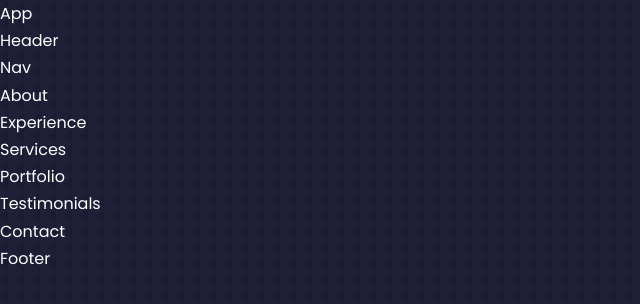
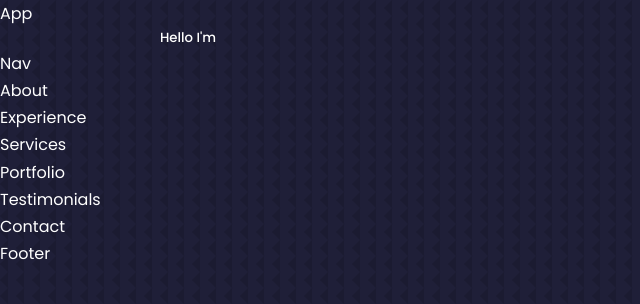
Before and after one commit to Nijumdip/portfolio-1, a React (Create React App) app: page / in a window 1280 px wide. Shown: the top 304 px of the page, without its empty margins (0-640 px from the left). Built offline with nearby package versions, Linux system fonts and the light colour scheme.

Commit message:
added header

```diff
--- a/src/Components/Header/Header.js
+++ b/src/Components/Header/Header.js
@@ -3,7 +3,11 @@ import './Header.css'
 
 const Header = () => {
   return (
-    <div>Header</div>
+    <header>
+      <div className="container header__container">
+        <h5>Hello I'm</h5>
+      </div>
+    </header>
   )
 }
 
```
